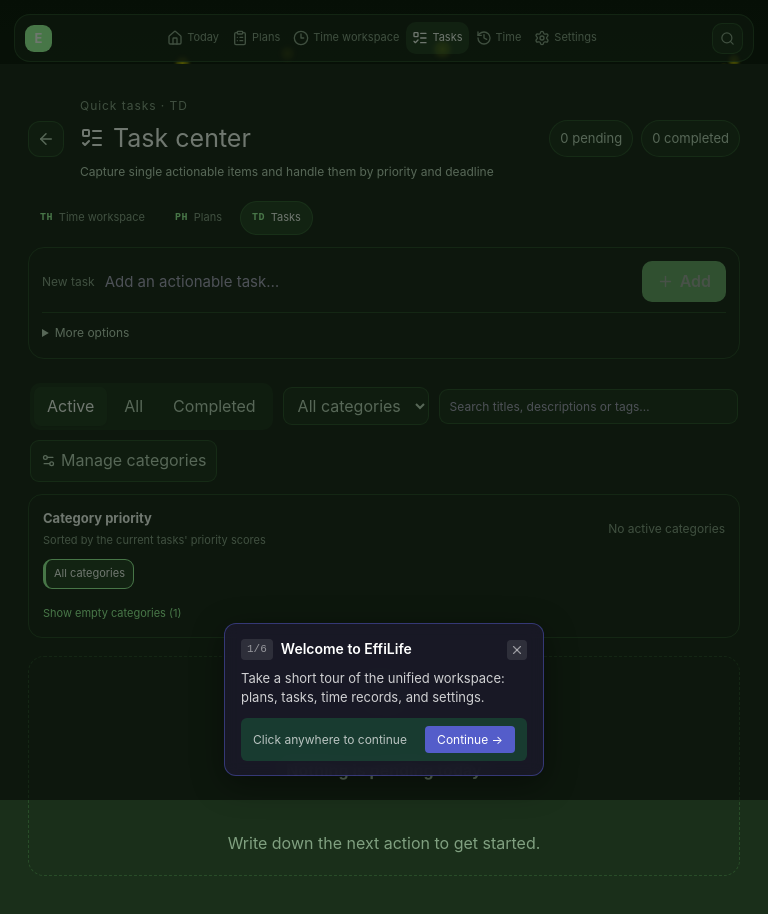
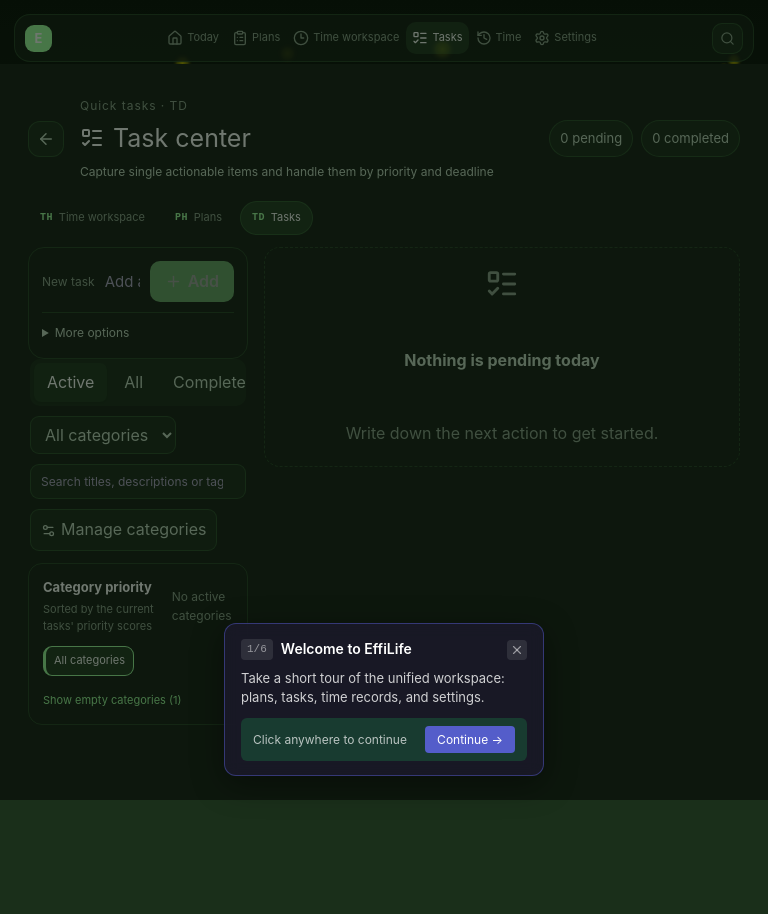
Before and after one commit to spinner-bot/EffiLife, a Vue app in the folder time-helper/desk/: page /tasks in a window 768 px wide. Shown: the top 914 px of the page. After the commit the page ends 864 px from the top, so only its background shows below. Built offline with nearby package versions, Linux system fonts and the light colour scheme.

Commit message:
fix(ui): make todo center a tablet workbench

```diff
--- a/time-helper/desk/src/views/TaskCenterView.vue
+++ b/time-helper/desk/src/views/TaskCenterView.vue
@@ -1366,6 +1366,17 @@
   .task-search-input { min-width: 0; flex-basis: 100%; }
   .task-bulk-actions { margin-left: 0; }
 }
+@media (min-width: 761px) and (max-width: 1099px) {
+  .task-content { display: grid; grid-template-columns: minmax(220px, .38fr) minmax(0, 1fr); align-items: start; gap: 0 16px; }
+  .task-create, .task-toolbar, .task-category-nav, .category-manager { grid-column: 1; }
+  .task-list, .task-result-state { grid-column: 2; grid-row: 1 / span 4; min-width: 0; }
+  .task-toolbar { padding-top: 0; }
+  .task-search-input { min-width: 0; flex-basis: 100%; }
+  .task-bulk-actions { margin-left: 0; }
+  .task-create-advanced[open] { grid-template-columns: minmax(70px, auto) minmax(0, 1fr); }
+  .task-item-actions { flex-basis: 100%; justify-content: flex-start; margin-left: 36px; }
+  .task-edit-form { grid-template-columns: 1fr; }
+}
 @media (prefers-reduced-motion: reduce) { .task-item { transition: none; } }
 @media (max-width: 700px) { .task-header { padding: 24px 18px 16px; } .task-content { padding: 8px 18px 36px; } .task-counts { display: none; } .task-create { flex-wrap: wrap; } .task-create-advanced[open] { grid-template-columns: 1fr; } .task-create-advanced[open] .task-description-label { padding-top: 0; } .task-input { flex-basis: 100%; height: 38px; } .task-select, .task-add { height: 38px; } .task-edit-form { grid-template-columns: 1fr; } .task-edit-form label { margin-top: 2px; } .task-edit-actions { justify-content: flex-end; } .task-item-actions { flex-basis: 100%; justify-content: flex-end; margin-left: 36px; } .task-item-actions > button, .task-rank-control button { min-width: 40px; min-height: 40px; } .task-details-toggle { min-height: 40px; } .category-row { flex-wrap: wrap; } .category-row strong { min-width: 0; flex: 1 1 auto; } .category-row small { order: 5; flex: 1 1 100%; margin-right: 0; } .category-row > button { min-width: 40px; min-height: 40px; } }
 @media (max-width: 700px) { .module-switcher { overflow-x: auto; padding-right: 18px; padding-left: 18px; } }
```
Also changed, not shown: 2 other files (tests, documents, lock files or other folders).
